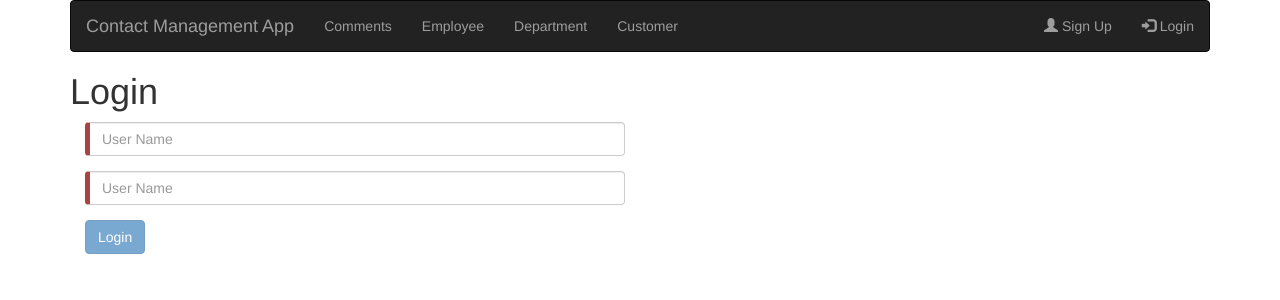
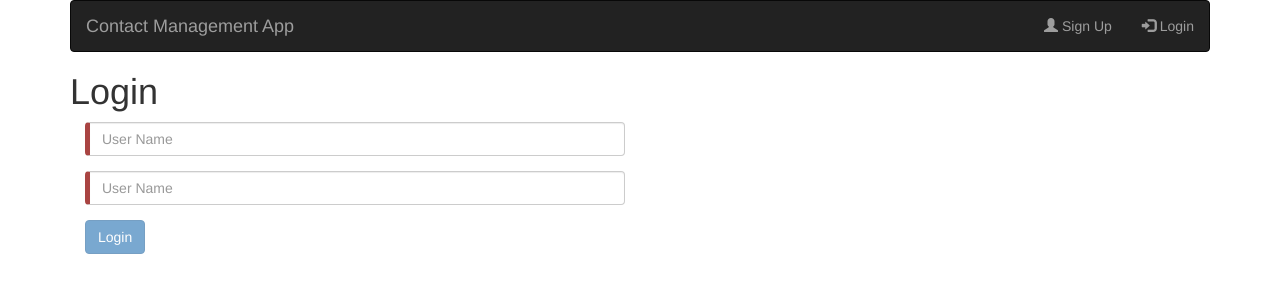
Before and after one commit to santoshyadav198613/EmployeeManagementApp-LIPS, an Angular app: page /login in a window 1280 px wide. Shown: the top 300 px of the page. Built offline with nearby package versions, Linux system fonts and the light colour scheme.

Commit message:
hide nav bar before login

```diff
--- a/src/app/app.component.html
+++ b/src/app/app.component.html
@@ -44,15 +44,29 @@
       <div class="navbar-header">
         <a class="navbar-brand" href="#">{{title}}</a>
       </div>
-    <ul class="nav navbar-nav">
-      <li><a routerLink="comments">Comments</a></li>
-      <li><a routerLink="employee">Employee</a></li>
-      <li><a routerLink="department">Department</a></li>
-      <li><a routerLink="customer">Customer</a></li>
+      <ul *ngIf="loginService.isLoggedIn" class="nav navbar-nav">
+        <li>
+          <a routerLink="comments">Comments</a>
+        </li>
+        <li>
+          <a routerLink="employee">Employee</a>
+        </li>
+        <li>
+          <a routerLink="department">Department</a>
+        </li>
+        <li>
+          <a routerLink="customer">Customer</a>
+        </li>
       </ul>
       <ul class="nav navbar-nav navbar-right">
-      <li><a href="#"><span class="glyphicon glyphicon-user"></span> Sign Up</a></li>
-      <li><a  routerLink="login"><span class="glyphicon glyphicon-log-in"></span> Login</a></li>
+        <li>
+          <a href="#">
+            <span class="glyphicon glyphicon-user"></span> Sign Up</a>
+        </li>
+        <li>
+          <a routerLink="login">
+            <span class="glyphicon glyphicon-log-in"></span> Login</a>
+        </li>
       </ul>
     </div>
   </nav>
--- a/src/app/app.component.ts
+++ b/src/app/app.component.ts
@@ -1,6 +1,9 @@
 import { Component, OnInit } from '@angular/core';
 import { EmployeeService } from './service/employee/employee.service';
 import { Employee } from './service/employee/employee';
+
+import { LoginService } from './service/login/login.service';
+
 @Component({
   selector: 'app-root',
   templateUrl: './app.component.html',
@@ -11,7 +14,8 @@ export class AppComponent implements OnInit {
   userRole: string = 'SuperAdmin';
   isVisible: boolean = false;
   empList : Employee[];
-  constructor(private empService: EmployeeService) { }
+  constructor(private empService: EmployeeService,
+  public loginService: LoginService) { }
 
   ngOnInit(): void {
     this.empList = this.empService.getEmployeeList();
```
Lines whose indentation alone changed are shown as unchanged.
